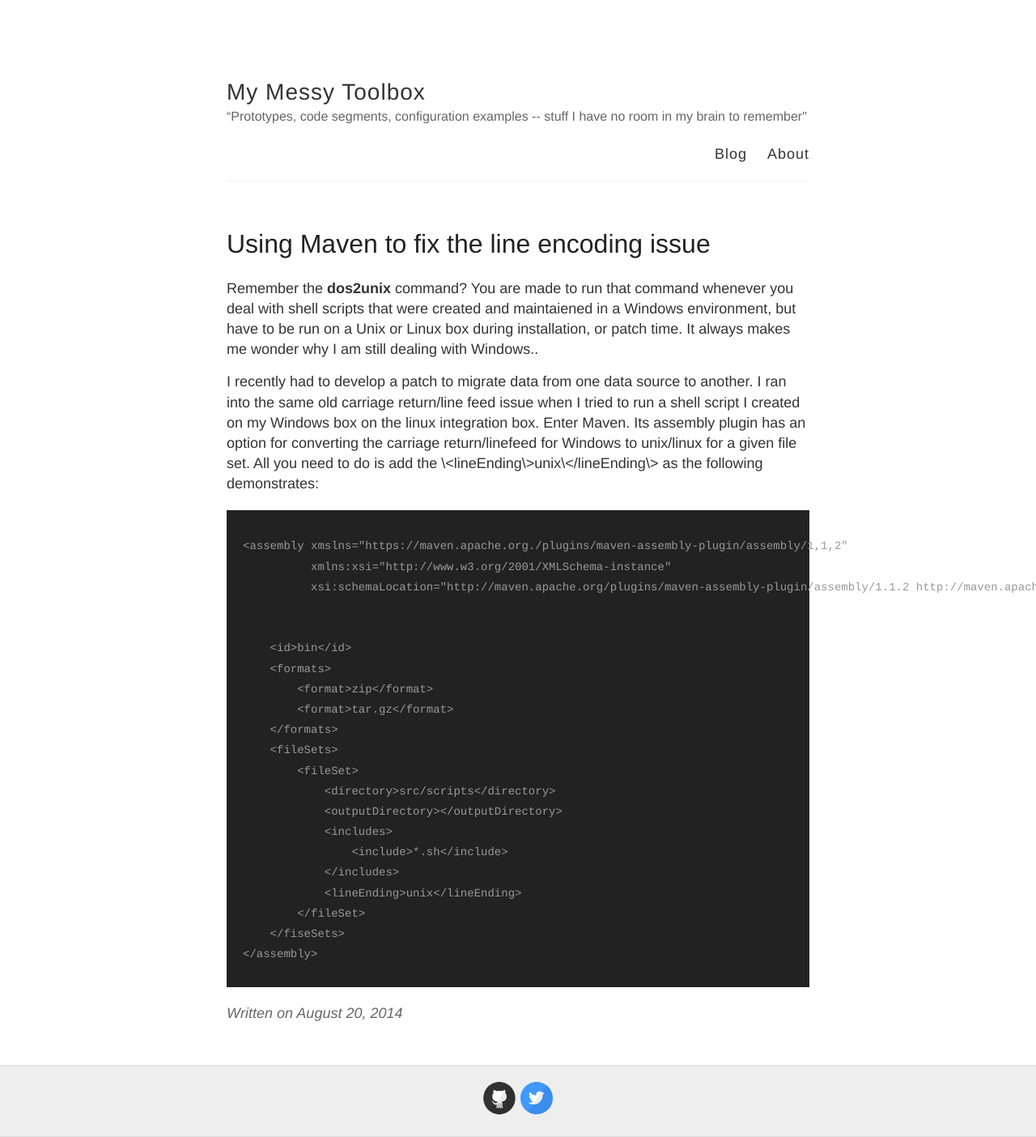
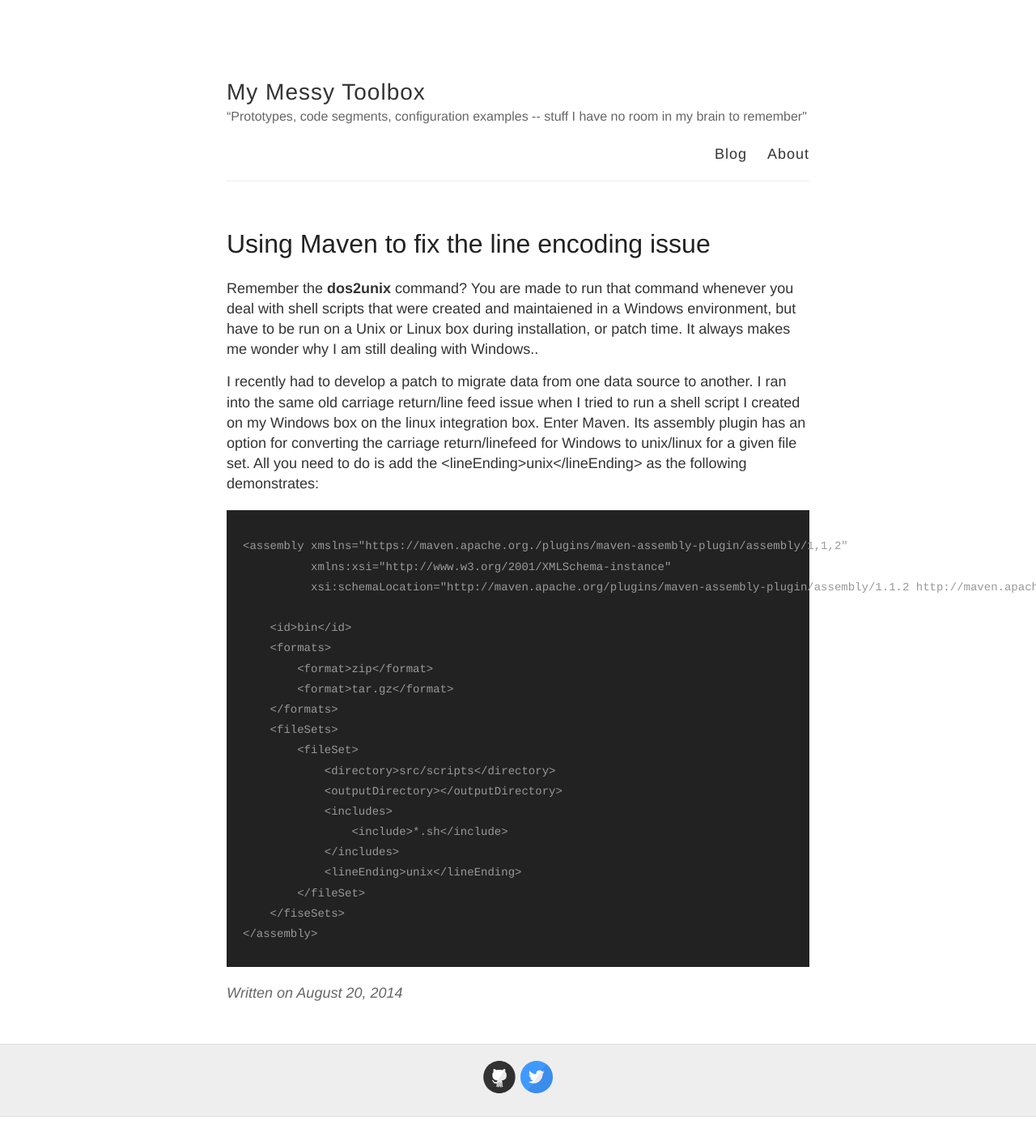
Before and after one commit to madelineli/Tech-Notebook.github.io, a Jekyll site: the page built from _posts/2014-08-20-dos2unix.md, in a window 1280 px wide. Shown: the whole page at 81% size. Built offline with Jekyll 4.4.1, drawn with Linux system fonts in a browser that asks for light colours; after the commit the page ends 1379 px from its top, so only the background shows below that.

```diff
--- a/_posts/2014-08-20-dos2unix.md
+++ b/_posts/2014-08-20-dos2unix.md
@@ -6,12 +6,11 @@ published: true
 
 Remember the __dos2unix__ command? You are made to run that command whenever you deal with shell scripts that were created and maintaiened in a Windows environment, but have to be run on a Unix or Linux box during installation, or patch time. It always makes me wonder why I am still dealing with Windows..
 
-I recently had to develop a patch to migrate data from one data source to another. I ran into the same old carriage return/line feed issue when I tried to run a shell script I created on my Windows box on the linux integration box. Enter Maven. Its assembly plugin has an option for converting the carriage return/linefeed for Windows to unix/linux for a given file set. All you need to do is add the \\<lineEnding\\>unix\\</lineEnding\\> as the following demonstrates:
+I recently had to develop a patch to migrate data from one data source to another. I ran into the same old carriage return/line feed issue when I tried to run a shell script I created on my Windows box on the linux integration box. Enter Maven. Its assembly plugin has an option for converting the carriage return/linefeed for Windows to unix/linux for a given file set. All you need to do is add the \<lineEnding\>unix\</lineEnding\> as the following demonstrates:
 
     <assembly xmslns="https://maven.apache.org./plugins/maven-assembly-plugin/assembly/1,1,2"
               xmlns:xsi="http://www.w3.org/2001/XMLSchema-instance"
               xsi:schemaLocation="http://maven.apache.org/plugins/maven-assembly-plugin/assembly/1.1.2 http://maven.apache.org/xsd/assembly-1.1.2.xsd">
-
 
         <id>bin</id>
         <formats>
```
